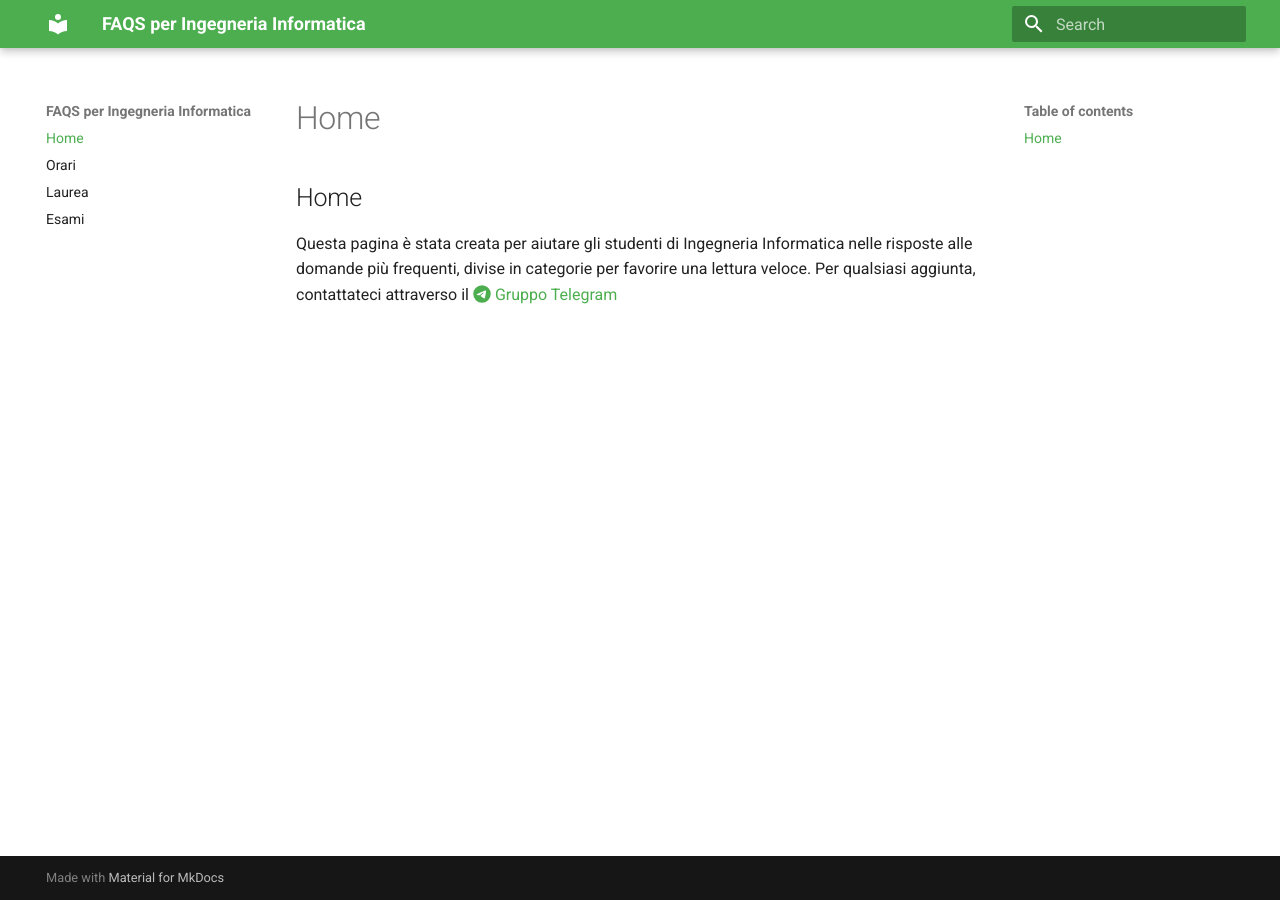
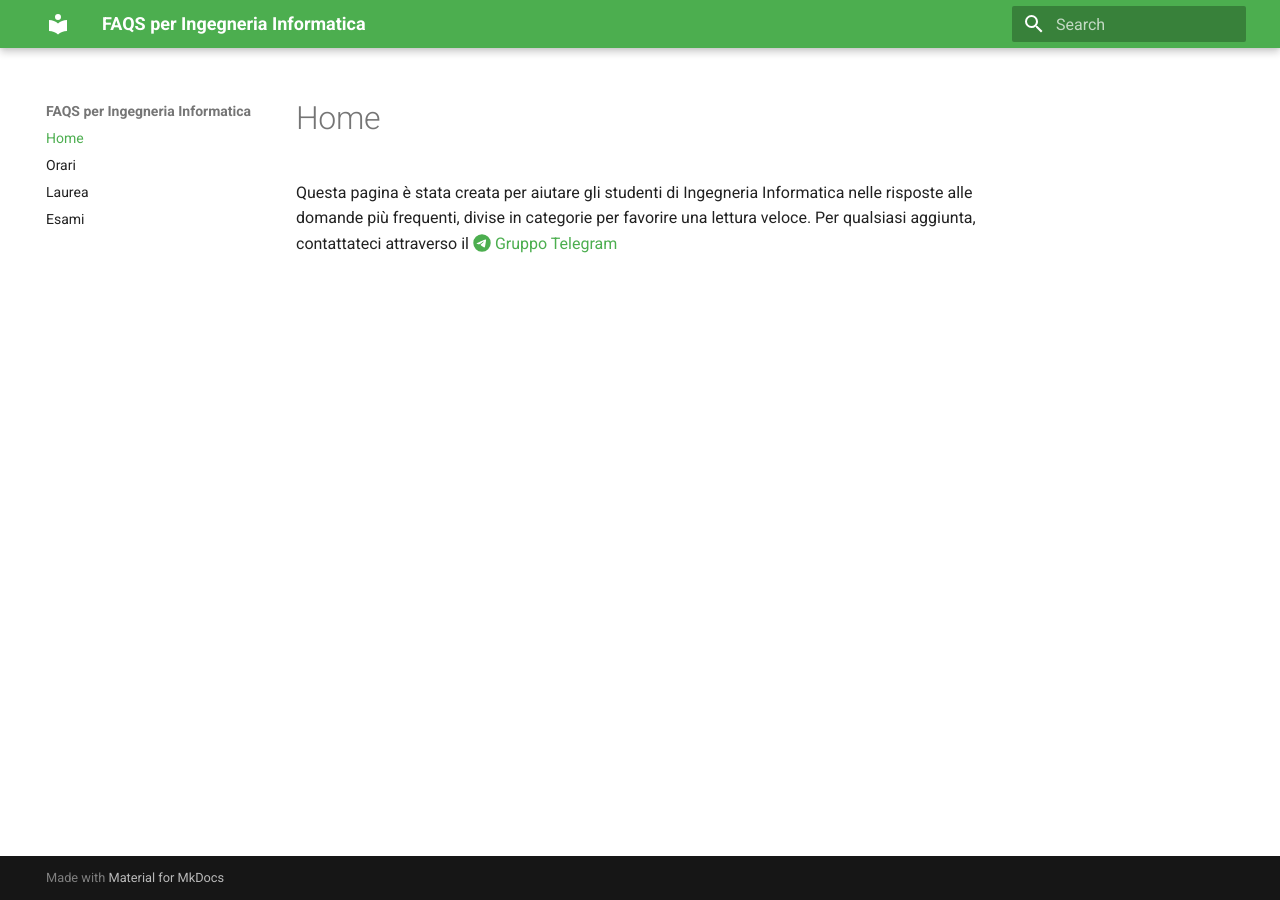
Before and after one commit to universityigi/faqs, an MkDocs documentation site: the page built from docs/index.md, in a window 1280 px wide. Built offline with MkDocs 1.6.1 and Material for MkDocs 9.7.7, drawn with Linux system fonts in a browser that asks for light colours.

```diff
--- a/docs/index.md
+++ b/docs/index.md
@@ -1,5 +1,3 @@
-## Home
-
 Questa pagina è stata creata per aiutare gli studenti di Ingegneria Informatica
 nelle risposte alle domande più frequenti, divise in categorie per favorire una lettura veloce.
 Per qualsiasi aggiunta, contattateci attraverso il [:fontawesome-brands-telegram: Gruppo Telegram](https://t.me/+X5vLAT7wUpw1MmJi)
```
